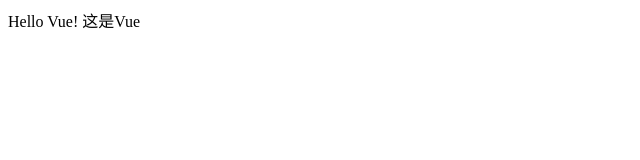
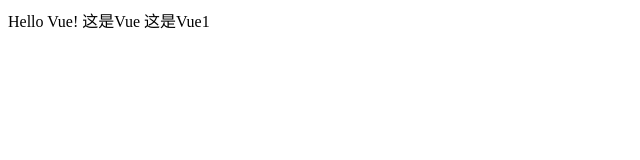
Before and after one commit to wangxuesong0910/vue, a plain HTML site: page index.html in a window 1280 px wide. Shown: the full height of the page, 0-640 px from the left. Drawn offline with Linux system fonts and the light colour scheme.

Commit message:
index.html third commit

```diff
--- a/index.html
+++ b/index.html
@@ -11,6 +11,7 @@
     <div class="app">
         {{message}}
         {{info}}
+        {{info1}}
     </div>
 
     <script type="text/javascript">
@@ -18,7 +19,8 @@
             el: '.app',
             data: {
                 message: 'Hello Vue!',
-                info: "这是Vue"
+                info: "这是Vue",
+                info1:"这是Vue1"
             }
         });
     </script>
```
